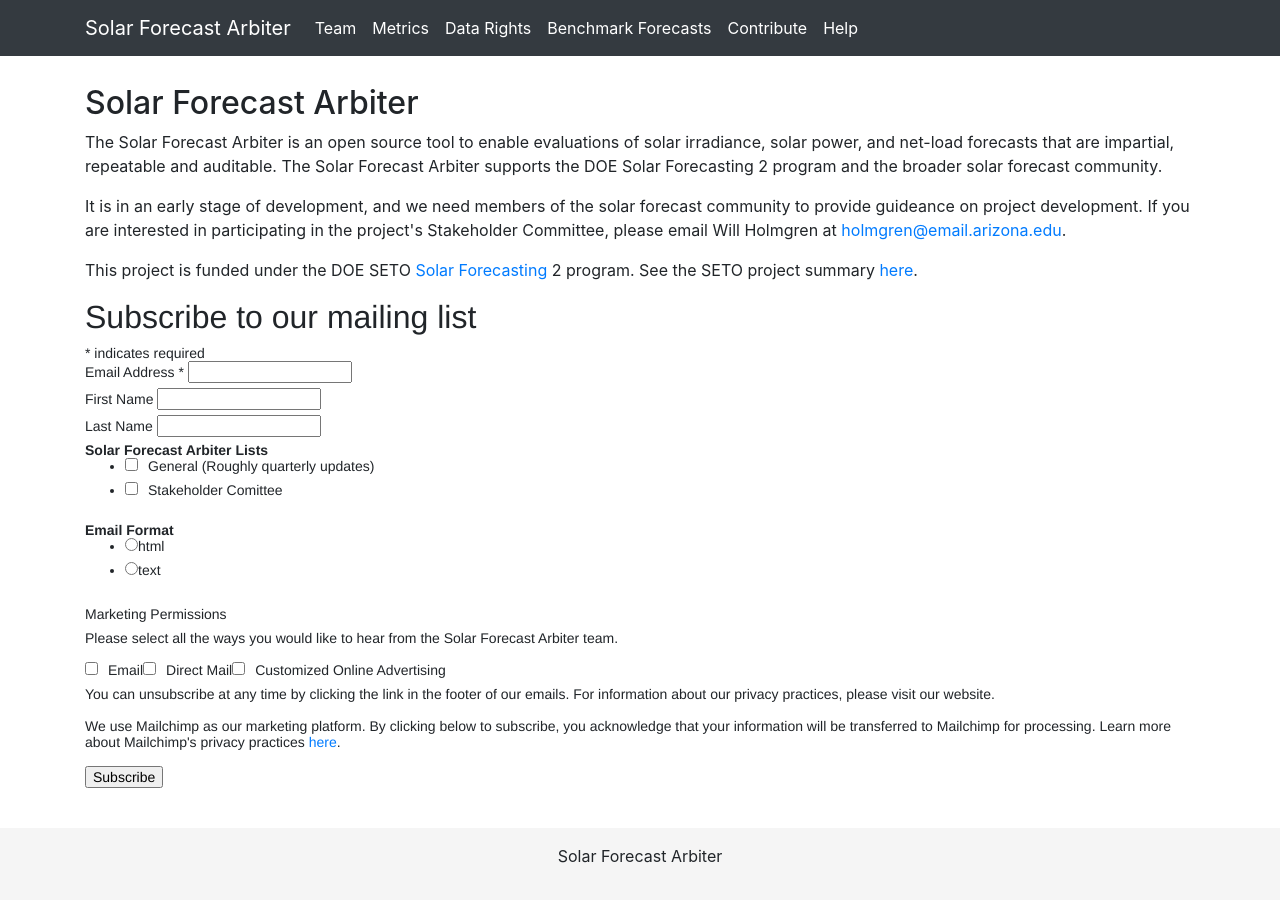
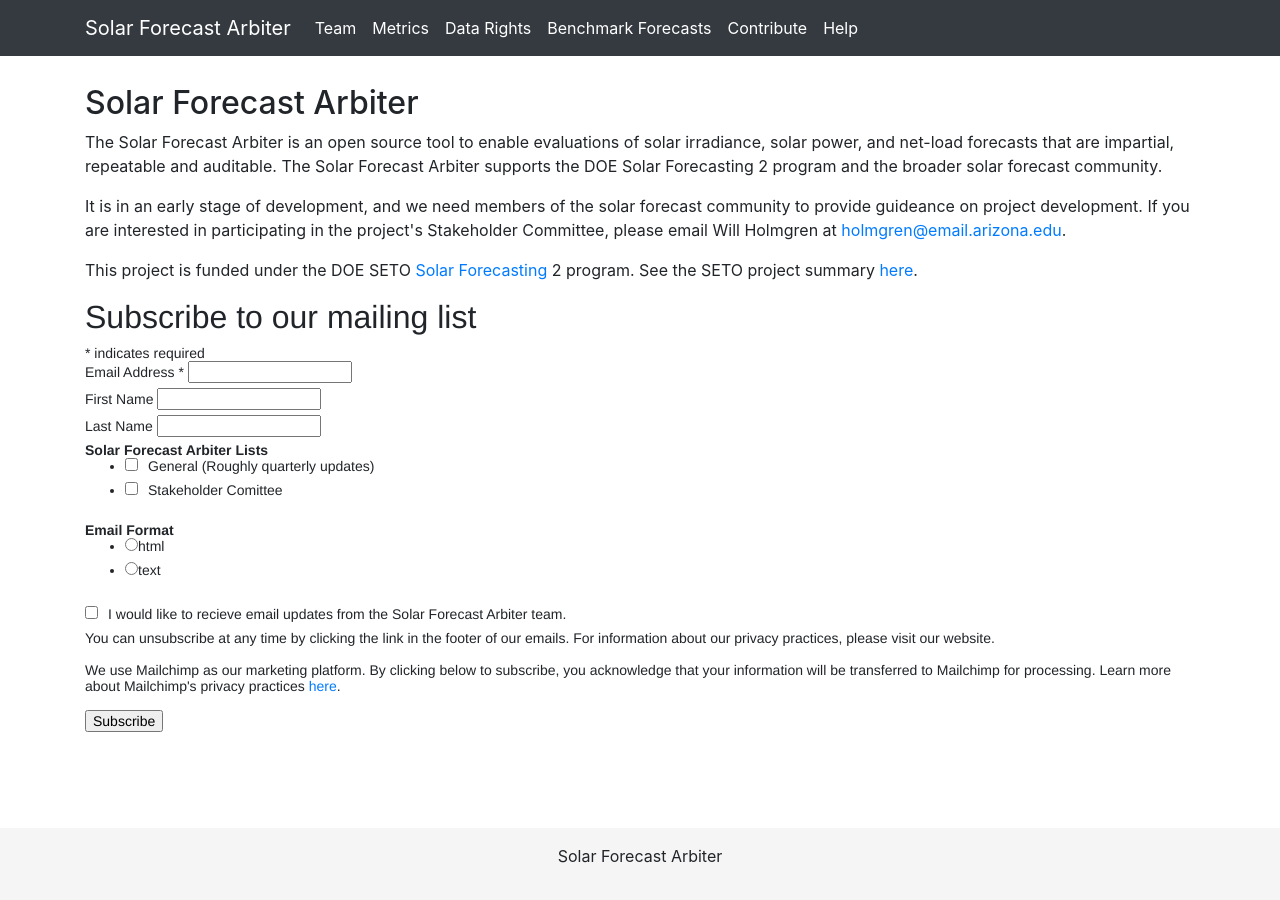
Before and after one commit to SolarArbiter/SolarArbiter.github.io, a Jekyll site: the page built from index.html, in a window 1280 px wide. Built offline with Jekyll 4.4.1, drawn with Linux system fonts in a browser that asks for light colours; comment, search, counter and statistics services are not loaded.

Commit message:
remove unecessary permissions from signup

```diff
--- a/index.html
+++ b/index.html
@@ -53,11 +53,10 @@ layout: base
 </div>
 <div id="mergeRow-gdpr" class="mergeRow gdpr-mergeRow content__gdprBlock mc-field-group">
     <div class="content__gdpr">
-        <label>Marketing Permissions</label>
-        <p>Please select all the ways you would like to hear from the Solar Forecast Arbiter team.</p>
         <fieldset class="mc_fieldset gdprRequired mc-field-group" name="interestgroup_field">
-		<label class="checkbox subfield" for="gdpr_13849"><input type="checkbox" id="gdpr_13849" name="gdpr[13849]" value="Y" class="av-checkbox "><span>Email</span> </label><label class="checkbox subfield" for="gdpr_13853"><input type="checkbox" id="gdpr_13853" name="gdpr[13853]" value="Y" class="av-checkbox "><span>Direct Mail</span> </label><label class="checkbox subfield" for="gdpr_13857"><input type="checkbox" id="gdpr_13857" name="gdpr[13857]" value="Y" class="av-checkbox "><span>Customized Online Advertising</span> </label>
-        </fieldset>
+			<label class="checkbox subfield" for="gdpr_13849"><input type="checkbox" id="gdpr_13849" name="gdpr[13849]" value="Y" class="av-checkbox "><span>I would like to recieve email updates from the Solar Forecast Arbiter team.</span>
+			</label>
+		</fieldset>
         <p>You can unsubscribe at any time by clicking the link in the footer of our emails. For information about our privacy practices, please visit our website.</p>
     </div>
     <div class="content__gdprLegal">
```
